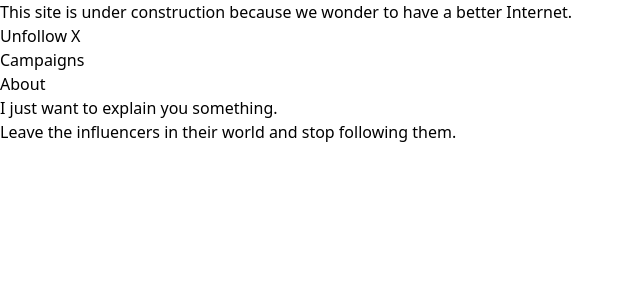
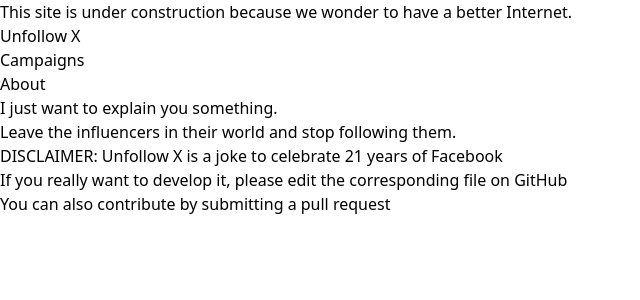
Before and after one commit to nazimboudeffa/unfollow-x, a Next.js app: page /about in a window 1280 px wide. Shown: the top 300 px of the page, without its empty margins (0-640 px from the left). Built offline with nearby package versions, Linux system fonts and the light colour scheme.

Commit message:
changed some text

```diff
--- a/src/app/about/page.tsx
+++ b/src/app/about/page.tsx
@@ -10,6 +10,9 @@
         <h1 className="font-bold">About</h1>
         <p>I just want to explain you something.</p>
         <p>Leave the influencers in their world and stop following them.</p>
+        <h1 className="font-bold mt-5">DISCLAIMER: Unfollow X is a joke to celebrate 21 years of Facebook</h1>
+        <p className="mt-3">If you really want to develop it, please edit the corresponding file on GitHub</p>
+        <p className="mt-3">You can also contribute by submitting a pull request</p>
       </main>
     </>
     )
--- a/src/app/campaigns/page.tsx
+++ b/src/app/campaigns/page.tsx
@@ -8,8 +8,7 @@
         <Alert />
         <NavBar />
         <div className="m-auto my-10 max-w-5xl space-y-10 px-3">
-            <h1 className="font-bold">Unfollow X is a joke to celebrate 21 years of Facebook</h1>
-            <p className="mt-3">But if you really want to develop it, please edit the corresponding file on GitHub</p>
+            <h1 className="text-2xl font-bold">Campaigns</h1>
             <ul className="mt-3">
                 <li>
                     <Link className="hover:underline cursor-pointer" href="https://x.com/elonmusk">
```
